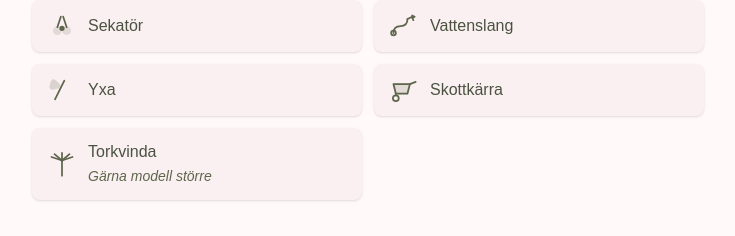
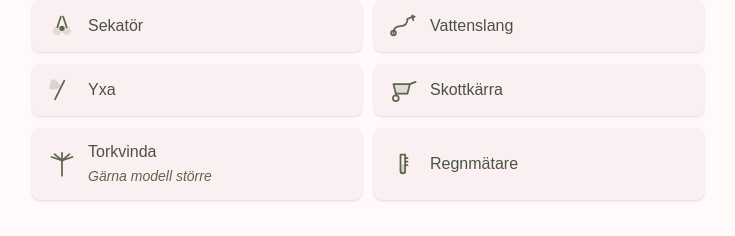
Before and after one commit to Alecktos/alecktos-website, a Next.js app: page /presents in a window 1280 px wide. Shown: the part 1020-1256 px from the top of the page, without its empty margins (272-1007 px from the left). Built offline with nearby package versions, Linux system fonts and the light colour scheme.

Commit message:
Add RainGaugeIcon and integrate into page

```diff
--- a/app/components/GiftIcons.tsx
+++ b/app/components/GiftIcons.tsx
@@ -391,3 +391,18 @@ export function TorkvindaIcon(): JSX.Element {
 		</svg>
 	);
 }
+
+export function RainGaugeIcon(): JSX.Element {
+	return (
+		<svg {...svgProps}>
+			{/* Measuring tube */}
+			<path d="M9 4 h4 v14 a2 2 0 0 1 -4 0 z"/>
+			{/* Water inside */}
+			<path d="M9 13 h4 v5 a2 2 0 0 1 -4 0 z" fill="currentColor" opacity="0.2"/>
+			{/* Scale markings */}
+			<line x1="13" y1="7" x2="15" y2="7"/>
+			<line x1="13" y1="10" x2="15" y2="10"/>
+			<line x1="13" y1="13" x2="15" y2="13"/>
+		</svg>
+	);
+}
--- a/app/presents/page.tsx
+++ b/app/presents/page.tsx
@@ -16,6 +16,7 @@ import {
 	MuurikkaIcon,
 	OlivesIcon,
 	PizzaOvenIcon,
+	RainGaugeIcon,
 	RakeIcon,
 	ScrewdriverIcon,
 	SecateursIcon,
@@ -51,6 +52,7 @@ const categories: GiftCategory[] = [
 			{ name: "Yxa", icon: <AxeIcon /> },
 			{ name: "Skottkärra", icon: <WheelbarrowIcon /> },
 			{ name: "Torkvinda", icon: <TorkvindaIcon />, comment: "Gärna modell större" },
+			{name: "Regnmätare", icon: <RainGaugeIcon/>},
 		],
 	},
 	{
```
